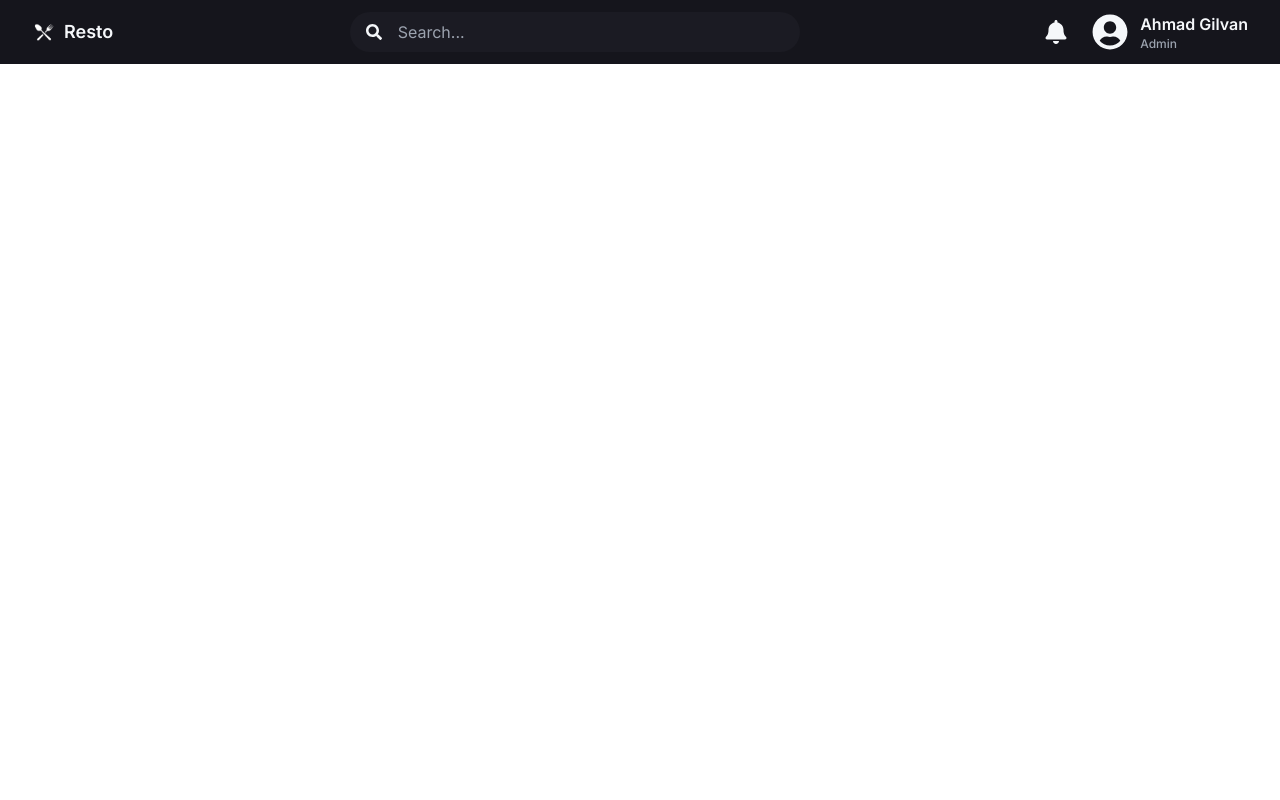
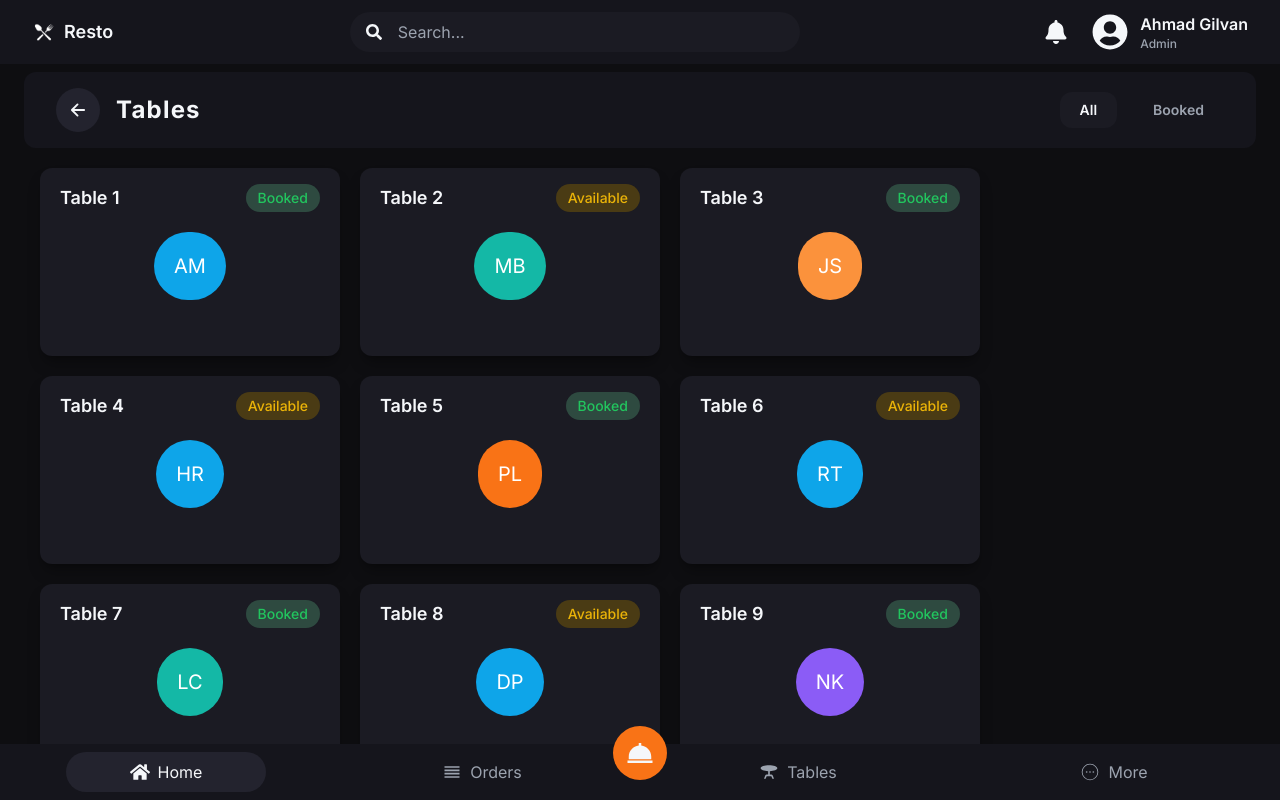
Before and after one commit to gillpann/pos-restaurant-frontend, a React (Vite) app: page /tables in a window 1280 px wide. Built offline with nearby package versions, Linux system fonts and the light colour scheme.

Commit message:
feat(table): add table page layout

```diff
--- a/src/App.jsx
+++ b/src/App.jsx
@@ -1,7 +1,6 @@
 import { BrowserRouter as Router, Routes, Route } from "react-router-dom"
-import { Home, Auth, Orders } from "./pages"
+import { Home, Auth, Orders, Tables } from "./pages"
 import Header from "./components/shared/Header"
-
 
 function App() {
 
@@ -13,6 +12,7 @@ function App() {
           <Route path="/" element={<Home />} />
           <Route path="/auth" element={<Auth />} />
           <Route path="/orders" element={<Orders />} />
+          <Route path="/tables" element={<Tables />} />
         </Routes>
       </Router>
     </>
--- /dev/null
+++ b/src/components/tables/TableCard.jsx
@@ -0,0 +1,26 @@
+import React from 'react'
+import { getAvatarBG } from './../../utils/index';
+
+const TableCard = ({key, name, status, initials }) => {
+  return (
+    <div key={key} className='w-[300px] bg-bg-card p-4 rounded-xl shadow-lg shadow-black/30 hover:shadow-2xl hover:-translate-y-1 transition-all duration-300 cursor-pointer'>
+        <div className='flex items-center justify-between px-1'>
+            <h1 className='text-text-main text-lg font-semibold'>{name}</h1>
+            <p className={`${status === "Booked" ? "text-success bg-[#2e4a40]" : "text-warning  bg-[#4A3B14]"} backdrop-blur-sm px-3 py-1 rounded-full text-sm font-medium`}>
+                {status}
+            </p>
+        </div>
+        <div className='flex items-center justify-center mt-5 mb-10'>
+            <h1
+                style={{ backgroundColor: getAvatarBG(initials) }}
+                className="text-white rounded-full p-5 text-xl"
+                >
+            {initials}
+            </h1>
+
+        </div>
+    </div>
+  )
+}
+
+export default TableCard
--- a/src/constants/index.js
+++ b/src/constants/index.js
@@ -64,3 +64,23 @@ export const popularDishes = [
     numberOfOrders: 155,
   },
 ];
+
+export const tables = [
+    { id: 1, name: "Table 1", status: "Booked", initial: "AM", seats: 4 },
+    { id: 2, name: "Table 2", status: "Available", initial: "MB", seats: 6 },
+    { id: 3, name: "Table 3", status: "Booked", initial: "JS", seats: 2 },
+    { id: 4, name: "Table 4", status: "Available", initial: "HR", seats: 4 },
+    { id: 5, name: "Table 5", status: "Booked", initial: "PL", seats: 3 },
+    { id: 6, name: "Table 6", status: "Available", initial: "RT", seats: 4 },
+    { id: 7, name: "Table 7", status: "Booked", initial: "LC", seats: 5 },
+    { id: 8, name: "Table 8", status: "Available", initial: "DP", seats: 5 },
+    { id: 9, name: "Table 9", status: "Booked", initial: "NK", seats: 6 },
+    { id: 10, name: "Table 10", status: "Available", initial: "SB", seats: 6 },
+    { id: 11, name: "Table 11", status: "Booked", initial: "GT", seats: 4 },
+    { id: 12, name: "Table 12", status: "Available", initial: "JS", seats: 6 },
+    { id: 13, name: "Table 13", status: "Booked", initial: "EK", seats: 2 },
+    { id: 14, name: "Table 14", status: "Available", initial: "QN", seats: 6 },
+    { id: 15, name: "Table 15", status: "Booked", initial: "TW", seats: 3 },
+    { id: 16, name: "Table 16", status: "Available", initial: "ND", seats: 2 },
+    { id: 17, name: "Table 17", status: "Available", initial: "GN", seats: 3 },
+  ];
--- /dev/null
+++ b/src/pages/Tables.jsx
@@ -0,0 +1,56 @@
+import { useState } from 'react';
+import BottomNav from '../components/shared/BottomNav'
+import BackButton from './../components/shared/BackButton';
+import TableCard from './../components/tables/TableCard';
+import { tables } from '../constants';
+
+const Tables = () => {
+ const [status, setStatus] = useState("all");
+
+  return (
+    <section className='bg-bg-page h-[calc(100vh-5rem)] overflow-hidden'>
+        <div className='flex items-center justify-between px-8 py-4 mt-2 bg-bg-header rounded-xl mx-6'>
+            <div className='flex items-center gap-4'>
+                <BackButton />
+                <h1 className='text-text-main text-2xl font-bold tracking-wider'>Tables</h1>
+            </div>
+            <div className='flex items-center justify-around gap-4'>
+                <button
+                    onClick={() => setStatus("all")}
+                    className={`text-sm font-semibold px-5 py-2 rounded-xl transition
+                    ${status === "all"
+                        ? "bg-bg-card text-text-main"
+                        : "text-text-muted hover:text-text-main"}
+                    `}
+                    >
+                    All
+                </button>
+                <button
+                    onClick={() => setStatus("booked")}
+                    className={`text-sm font-semibold px-5 py-2 rounded-xl transition
+                    ${status === "booked"
+                        ? "bg-bg-card text-text-main"
+                        : "text-text-muted hover:text-text-main"}
+                    `}
+                    >
+                    Booked
+                </button>
+            </div>
+        </div>
+
+        <div className='flex flex-wrap gap-5 px-10 py-5 overflow-y-scroll h-[700px] scrollbar-hide'>
+            {
+                tables.map((table) => {
+                    return (
+                        <TableCard key={table.id} name={table.name} status={table.status} initials={table.initial} />
+                    )
+                })
+            }
+        </div>
+
+        <BottomNav />
+    </section>
+  )
+}
+
+export default Tables
--- a/src/pages/index.js
+++ b/src/pages/index.js
@@ -1,3 +1,4 @@
 export { default as Home } from './Home.jsx';
 export { default as Auth } from './Auth.jsx';
 export { default as Orders } from './Orders.jsx';
+export { default as Tables } from './Tables.jsx';
--- /dev/null
+++ b/src/utils/index.js
@@ -0,0 +1,17 @@
+export const getAvatarBG = (initials = "") => {
+  const colors = [
+    "#F97316",
+    "#FB923C",
+    "#6366F1",
+    "#8B5CF6",
+    "#0EA5E9",
+    "#14B8A6",
+  ];
+
+  let hash = 0;
+  for (let i = 0; i < initials.length; i++) {
+    hash = initials.charCodeAt(i) + ((hash << 5) - hash);
+  }
+
+  return colors[Math.abs(hash) % colors.length];
+};
```
